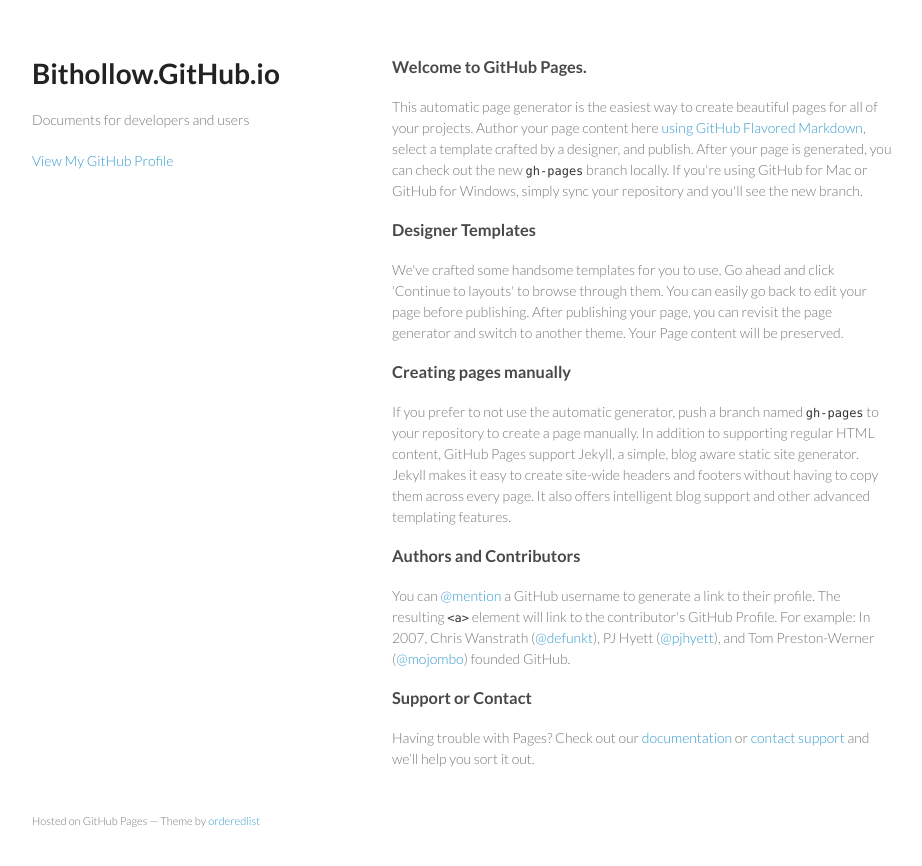
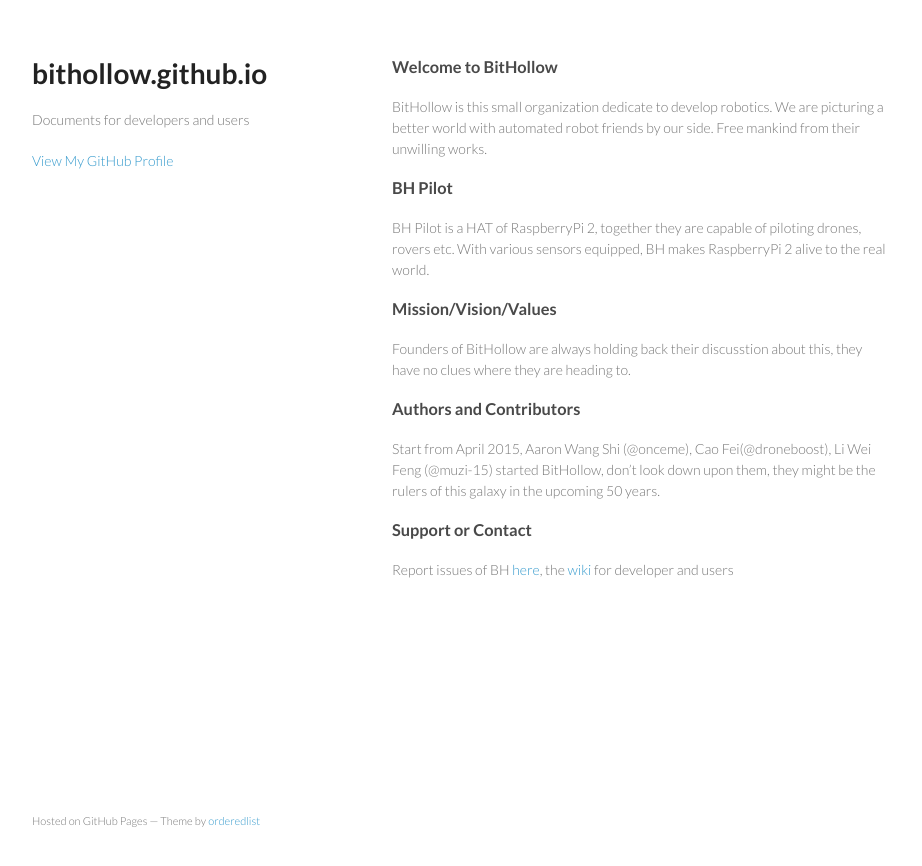
Before and after one commit to bithollow/bithollow.github.io, a Jekyll site: the page built from index.md, in a window 1280 px wide. Shown: the top 866 px of the page, without its empty margins (178-1100 px from the left). Built offline with Jekyll 4.4.1, drawn with Linux system fonts in a browser that asks for light colours.

Commit message:
add bh contents in default template

```diff
--- a/_config.yml
+++ b/_config.yml
@@ -1 +1,16 @@
 timezone: Aisa/Shanghai
+gems:
+  - jekyll-mentions
+defaults:
+  -
+    scope:
+      path: ""
+      type: "pages"
+    values:
+      layout: "default"
+  -
+    scope:
+      path: "_posts"
+      type: "posts"
+    values:
+      layout: "post"
--- a/_layouts/default.html
+++ b/_layouts/default.html
@@ -0,0 +1,41 @@
+<!doctype html>
+<html>
+  <head>
+    <meta charset="utf-8">
+    <meta http-equiv="X-UA-Compatible" content="chrome=1">
+    <title>bithollow.github.io by bithollow</title>
+
+    <link rel="stylesheet" href="stylesheets/styles.css">
+    <link rel="stylesheet" href="stylesheets/github-light.css">
+    <meta name="viewport" content="width=device-width, initial-scale=1, user-scalable=no">
+    <!--[if lt IE 9]>
+    <script src="//html5shiv.googlecode.com/svn/trunk/html5.js"></script>
+    <![endif]-->
+  </head>
+  <body>
+    <div class="wrapper">
+      <header>
+        <h1>bithollow.github.io</h1>
+        <p>Documents for developers and users</p>
+        <p class="view"><a href="https://github.com/bithollow">View My GitHub Profile</a></p>
+      </header>
+      <section>
+        {{ content }}
+      </section>
+      <footer>
+        <p><small>Hosted on GitHub Pages &mdash; Theme by <a href="https://github.com/orderedlist">orderedlist</a></small></p>
+      </footer>
+    </div>
+    <script src="javascripts/scale.fix.js"></script>
+    <script>
+      (function(i,s,o,g,r,a,m){i['GoogleAnalyticsObject']=r;i[r]=i[r]||function(){
+      (i[r].q=i[r].q||[]).push(arguments)},i[r].l=1*new Date();a=s.createElement(o),
+      m=s.getElementsByTagName(o)[0];a.async=1;a.src=g;m.parentNode.insertBefore(a,m)
+      })(window,document,'script','//www.google-analytics.com/analytics.js','ga');
+
+      ga('create', 'UA-65210952-1', 'auto');
+      ga('send', 'pageview');
+
+    </script>
+  </body>
+</html>
--- a/index.html
+++ /dev/null
@@ -1,68 +0,0 @@
-<!doctype html>
-<html>
-  <head>
-    <meta charset="utf-8">
-    <meta http-equiv="X-UA-Compatible" content="chrome=1">
-    <title>Bithollow.GitHub.io by bithollow</title>
-
-    <link rel="stylesheet" href="stylesheets/styles.css">
-    <link rel="stylesheet" href="stylesheets/github-light.css">
-    <meta name="viewport" content="width=device-width, initial-scale=1, user-scalable=no">
-    <!--[if lt IE 9]>
-    <script src="//html5shiv.googlecode.com/svn/trunk/html5.js"></script>
-    <![endif]-->
-  </head>
-  <body>
-    <div class="wrapper">
-      <header>
-        <h1>Bithollow.GitHub.io</h1>
-        <p>Documents for developers and users</p>
-
-
-        <p class="view"><a href="https://github.com/bithollow">View My GitHub Profile</a></p>
-
-      </header>
-      <section>
-        <h3>
-<a id="welcome-to-github-pages" class="anchor" href="#welcome-to-github-pages" aria-hidden="true"><span class="octicon octicon-link"></span></a>Welcome to GitHub Pages.</h3>
-
-<p>This automatic page generator is the easiest way to create beautiful pages for all of your projects. Author your page content here <a href="https://guides.github.com/features/mastering-markdown/">using GitHub Flavored Markdown</a>, select a template crafted by a designer, and publish. After your page is generated, you can check out the new <code>gh-pages</code> branch locally. If you're using GitHub for Mac or GitHub for Windows, simply sync your repository and you'll see the new branch.</p>
-
-<h3>
-<a id="designer-templates" class="anchor" href="#designer-templates" aria-hidden="true"><span class="octicon octicon-link"></span></a>Designer Templates</h3>
-
-<p>We've crafted some handsome templates for you to use. Go ahead and click 'Continue to layouts' to browse through them. You can easily go back to edit your page before publishing. After publishing your page, you can revisit the page generator and switch to another theme. Your Page content will be preserved.</p>
-
-<h3>
-<a id="creating-pages-manually" class="anchor" href="#creating-pages-manually" aria-hidden="true"><span class="octicon octicon-link"></span></a>Creating pages manually</h3>
-
-<p>If you prefer to not use the automatic generator, push a branch named <code>gh-pages</code> to your repository to create a page manually. In addition to supporting regular HTML content, GitHub Pages support Jekyll, a simple, blog aware static site generator. Jekyll makes it easy to create site-wide headers and footers without having to copy them across every page. It also offers intelligent blog support and other advanced templating features.</p>
-
-<h3>
-<a id="authors-and-contributors" class="anchor" href="#authors-and-contributors" aria-hidden="true"><span class="octicon octicon-link"></span></a>Authors and Contributors</h3>
-
-<p>You can <a href="https://github.com/blog/821" class="user-mention">@mention</a> a GitHub username to generate a link to their profile. The resulting <code>&lt;a&gt;</code> element will link to the contributor's GitHub Profile. For example: In 2007, Chris Wanstrath (<a href="https://github.com/defunkt" class="user-mention">@defunkt</a>), PJ Hyett (<a href="https://github.com/pjhyett" class="user-mention">@pjhyett</a>), and Tom Preston-Werner (<a href="https://github.com/mojombo" class="user-mention">@mojombo</a>) founded GitHub.</p>
-
-<h3>
-<a id="support-or-contact" class="anchor" href="#support-or-contact" aria-hidden="true"><span class="octicon octicon-link"></span></a>Support or Contact</h3>
-
-<p>Having trouble with Pages? Check out our <a href="https://help.github.com/pages">documentation</a> or <a href="https://github.com/contact">contact support</a> and we’ll help you sort it out.</p>
-      </section>
-      <footer>
-        <p><small>Hosted on GitHub Pages &mdash; Theme by <a href="https://github.com/orderedlist">orderedlist</a></small></p>
-      </footer>
-    </div>
-    <script src="javascripts/scale.fix.js"></script>
-              <script type="text/javascript">
-            var gaJsHost = (("https:" == document.location.protocol) ? "https://ssl." : "http://www.");
-            document.write(unescape("%3Cscript src='" + gaJsHost + "google-analytics.com/ga.js' type='text/javascript'%3E%3C/script%3E"));
-          </script>
-          <script type="text/javascript">
-            try {
-              var pageTracker = _gat._getTracker("UA-65210592-1");
-            pageTracker._trackPageview();
-            } catch(err) {}
-          </script>
-
-  </body>
-</html>
--- /dev/null
+++ b/index.md
@@ -0,0 +1,18 @@
+---
+title: bithollow
+---
+
+### Welcome to BitHollow
+BitHollow is this small organization dedicate to develop robotics. We are picturing a better world with automated robot friends by our side. Free mankind from their unwilling works.
+
+### BH Pilot
+BH Pilot is a HAT of RaspberryPi 2, together they are capable of piloting drones, rovers etc. With various sensors equipped, BH makes RaspberryPi 2 alive to the real world.
+
+### Mission/Vision/Values
+Founders of BitHollow are always holding back their discusstion about this, they have no clues where they are heading to.
+
+### Authors and Contributors
+Start from April 2015, Aaron Wang Shi (@onceme), Cao Fei(@droneboost), Li Wei Feng (@muzi-15) started BitHollow, don't look down upon them, they might be the rulers of this galaxy in the upcoming 50 years.
+
+### Support or Contact
+Report issues of BH [here](https://github.com/bithollow/manifests/issues), the [wiki](https://github.com/bithollow/bithollow.github.io/wiki) for developer and users
```
Also changed, not shown: _includes/javascripts/scale.fix.js (added, +17 -0 lines), _includes/stylesheets/github-light.css (added, +115 -0 lines), _includes/stylesheets/styles.css (added, +255 -0 lines), _layouts/post.html (deleted).
